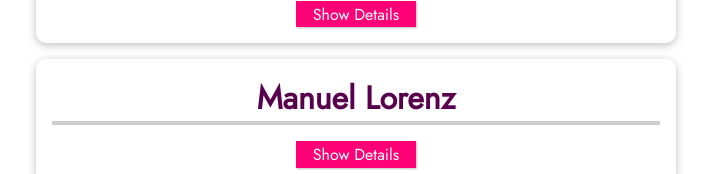
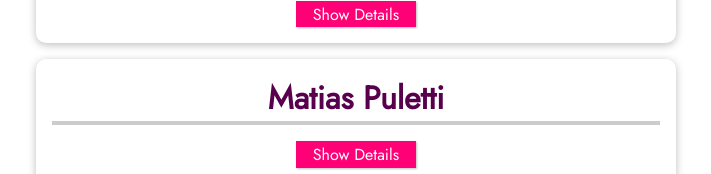
Before and after one commit to MatiasPuletti/vue-course-section-8, a Vue app: page / in a window 1280 px wide. Shown: the part 284-458 px from the top of the page, without its empty margins (284-995 px from the left). Built offline with nearby package versions, Linux system fonts and the light colour scheme.

Commit message:
Introducing props

```diff
--- a/src/App.vue
+++ b/src/App.vue
@@ -2,8 +2,16 @@
   <section>
     <header><h1>My Friends</h1></header>
     <ul>
-      <friend-contact></friend-contact>
-      <friend-contact></friend-contact>
+      <friend-contact
+        name="Manuel Lorenz"
+        phone-number="01234 0425 24121"
+        email-address="manuel@gmail.com"
+      ></friend-contact>
+      <friend-contact
+        name="Matias Puletti"
+        phone-number="4241 2132 12321"
+        email-address="matias@gmail.com"
+      ></friend-contact>
     </ul>
   </section>
 </template>
@@ -32,13 +40,13 @@
 </script>
 
 <style>
-@import url('https://fonts.googleapis.com/css2?family=Jost&display=swap');
+@import url("https://fonts.googleapis.com/css2?family=Jost&display=swap");
 * {
   box-sizing: border-box;
 }
 
 html {
-  font-family: 'Jost', sans-serif;
+  font-family: "Jost", sans-serif;
 }
 
 body {
--- a/src/components/FriendContact.vue
+++ b/src/components/FriendContact.vue
@@ -1,16 +1,19 @@
 <template>
   <li>
-        <h2>{{  friend.name }}</h2>
-        <button @click="toggleDetails"> {{ detailsAreVisible ? 'Hide' : 'Show' }} Details</button>
+    <h2>{{ name }}</h2>
+    <button @click="toggleDetails">
+      {{ detailsAreVisible ? "Hide" : "Show" }} Details
+    </button>
     <ul v-if="detailsAreVisible">
-            <li><strong>Phone:</strong>{{ friend.phone }}</li>
-            <li><strong>Email:</strong>{{ friend.email }}</li>
+      <li><strong>Phone:</strong>{{ phoneNumber }}</li>
+      <li><strong>Email:</strong>{{ emailAddress }}</li>
     </ul>
   </li>
 </template>
 
 <script>
 export default {
+  props: ["name", "phoneNumber", "emailAddress"],
   data() {
     return {
       detailsAreVisible: false,
@@ -19,13 +22,13 @@
         name: "Manuel Lorenz",
         phone: "0123 45678 90",
         email: "manuel@localhost.com",
-            }
-        }
+      },
+    };
   },
   methods: {
     toggleDetails() {
-            this.detailsAreVisible = !this.detailsAreVisible
-        }
-    }
-}
+      this.detailsAreVisible = !this.detailsAreVisible;
+    },
+  },
+};
 </script>
```
Lines whose indentation alone changed are shown as unchanged.
